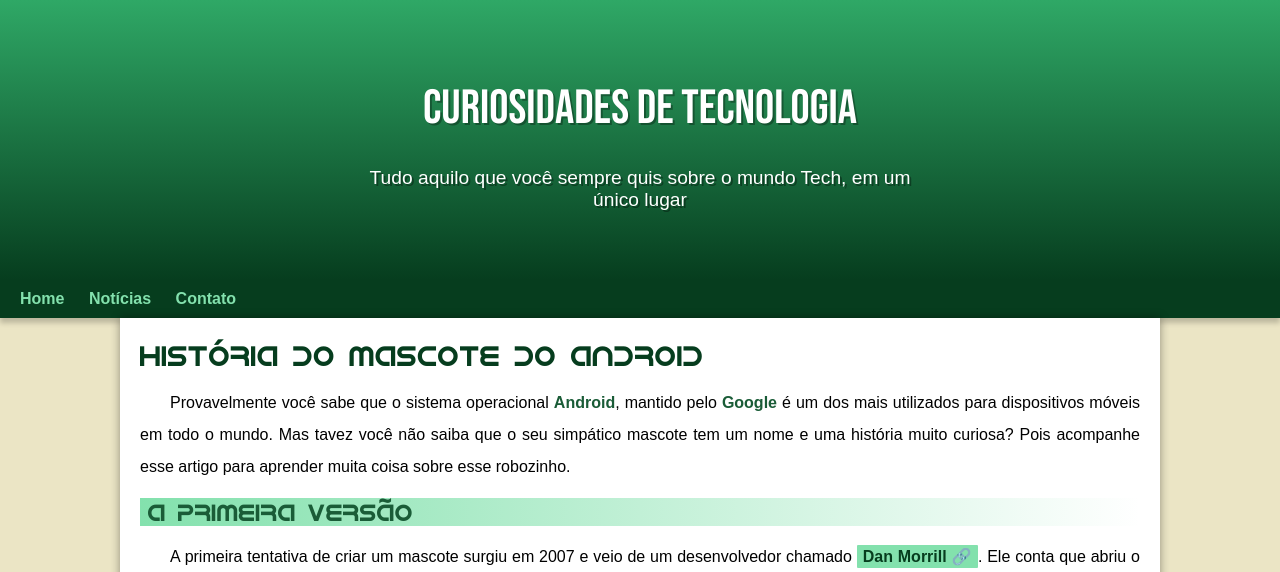
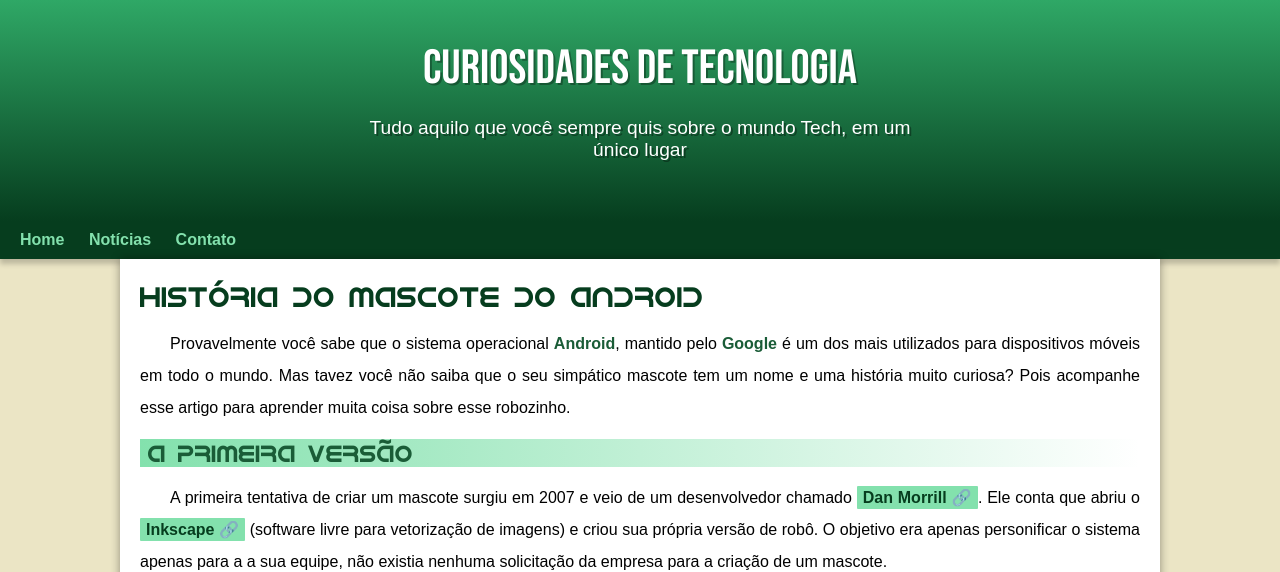
Before and after one commit to Jotavin/projet-android, a plain HTML site: page index.html in a window 1280 px wide. Shown: the top 572 px of the page. Drawn offline with Linux system fonts and the light colour scheme; files whose address does not match are found by name.

Commit message:
update header

```diff
--- a/estilo/style.css
+++ b/estilo/style.css
@@ -37,16 +37,16 @@ a.externo::after { /* pseudo-elemento */
 header {
     background-image: linear-gradient(to bottom, var(--cor3), var(--cor5));
     color: white;
-    height: 180px;
+    min-height: 180px;
     box-shadow: 1px 1px 2px black;
     text-align: center;
-    padding-top: 50px;
-    padding-bottom: 50px;
+    padding-top: 40px;
+
 }
 
 header > h1 {
     font-family: var(--fonte-destaque);
-    padding: 30px;
+    margin-bottom: 20px;
     font-weight: lighter;
     font-size: 3em;
     color: white;
@@ -58,10 +58,10 @@ header p {
     font-size: 1.2em;
     color: white;
     max-width: 550px;
+    margin: auto;
     padding-right: 10px;
     padding-left: 10px;
-    margin: auto;
-    padding-bottom: 50px;
+    padding-bottom: 60px;
     text-shadow: 2px 2px 0px rgba(0, 0, 0, 0.352);
 }
 
```
